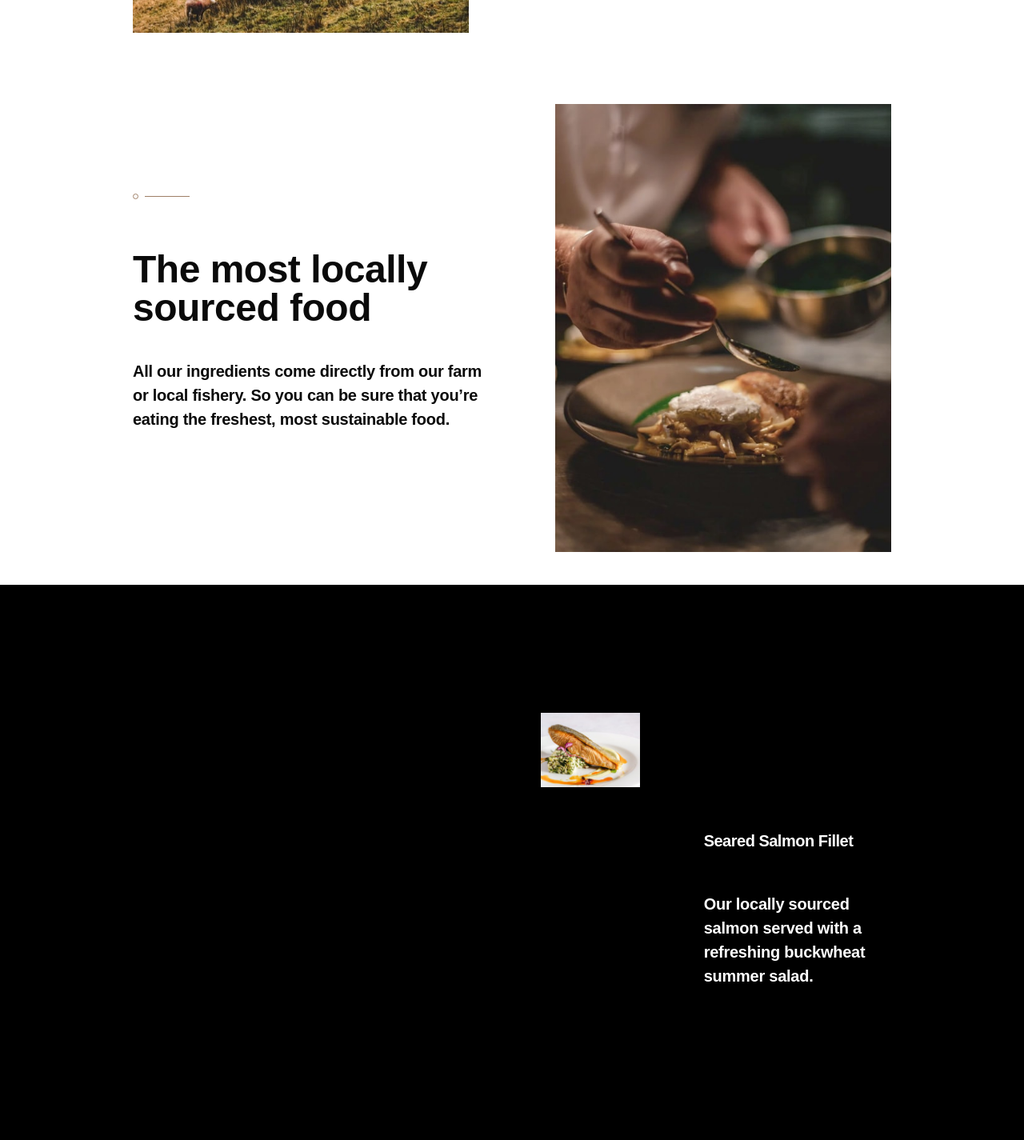
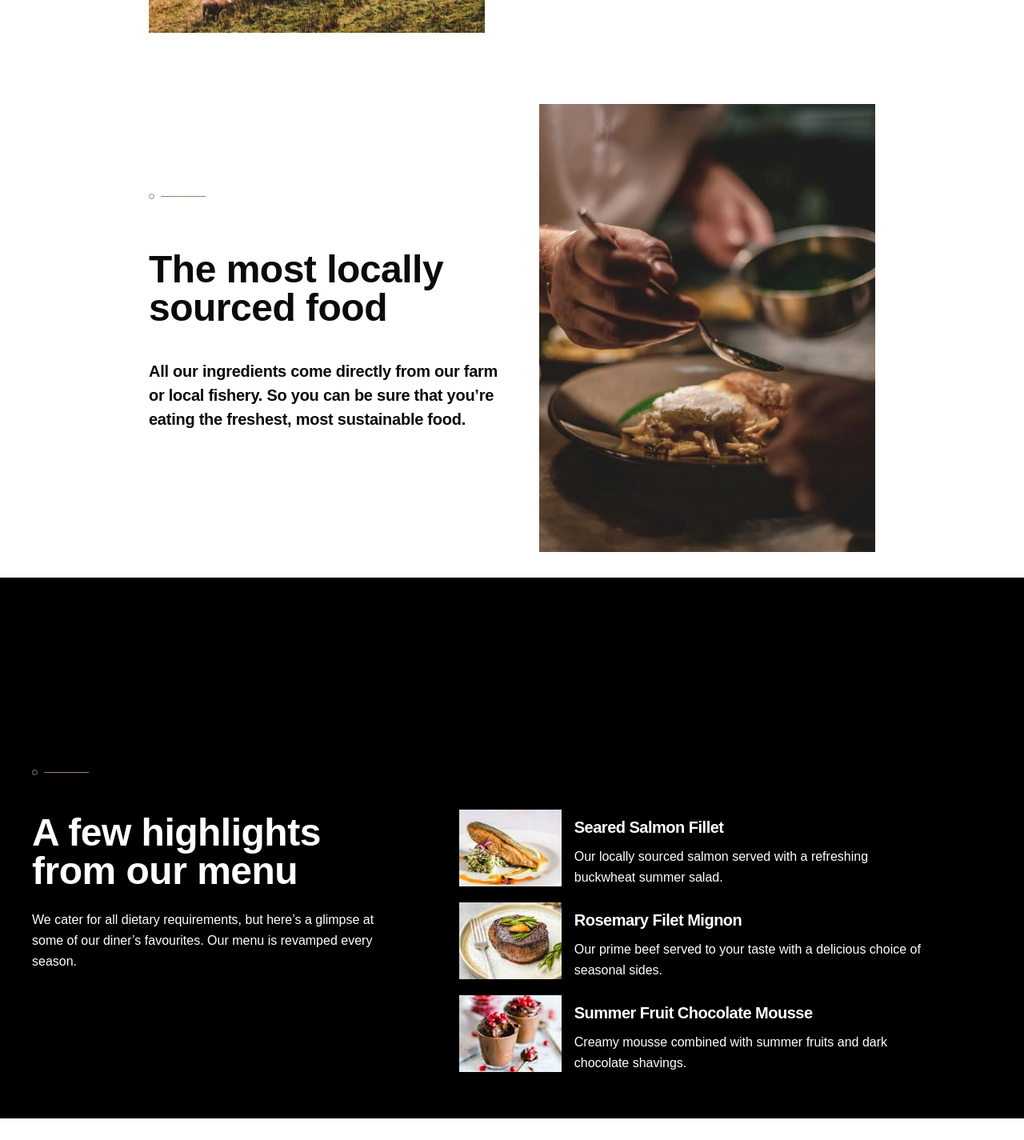
Before and after one commit to mehdias63/dine-restaurant, a Next.js app: page / in a window 1280 px wide. Shown: the part 1200-2625 px from the top of the page at 80% size. After the commit the page ends 2598 px from the top, so only its background shows below. Built offline with nearby package versions, Linux system fonts and the light colour scheme.

Commit message:
update black section

```diff
--- a/src/app/page.tsx
+++ b/src/app/page.tsx
@@ -69,6 +69,9 @@ export default function Home() {
 					title="Enjoyable place for all the family"
 					text="Our relaxed surroundings make dining with us a great experience for everyone. We can even arrange a tour of the farm before your meal."
 					isActive={true}
+					className="gap-5 lg:gap-10"
+					divClassName="lg:py-28 mb-20 gap-5 lg:gap-10"
+					headClassName="max-w-[15rem] md:max-w-[25rem] lg:mt-6"
 				/>
 				<ItemProduct
 					images={
@@ -94,16 +97,18 @@ export default function Home() {
 					}
 					title="The most locally sourced food"
 					text="All our ingredients come directly from our farm or local fishery. So you can be sure that you’re eating the freshest, most sustainable food."
-					className="lg:flex-row-reverse"
+					className="lg:flex-row-reverse gap-5 lg:gap-10 mb-8"
 					isActive={true}
+					divClassName="lg:py-28 gap-5 lg:gap-10"
+					headClassName="max-w-[15rem] md:max-w-[25rem] lg:mt-6"
 				/>
 			</section>
-			<section className="w-full bg-black text-white flex flex-col lg:flex-row p-6 md:p-24 lg:p-40 gap-6">
-				<div className="flex flex-col justify-center items-center gap-6 lg:w-1/2">
+			<section className="w-full bg-black text-white flex flex-col lg:flex-row p-6 lg:p-10 gap-6 lg:pt-60">
+				<div className="flex flex-col items-center lg:items-start gap-6">
 					<img src="/images/patterns/pattern-divide.svg" alt="icon" />
 					<h2
 						className="text-heading-m
-            md:text-[3rem] md:leading-[3rem] md:tracking-[-0.03125rem] font-bold lg:mt-6 max-w-[26rem] md:max-w-[30rem] text-center lg:text-left"
+            md:text-[3rem] md:leading-[3rem] md:tracking-[-0.03125rem] font-bold lg:mt-6 text-center lg:text-left"
 					>
 						A few highlights from our menu
 					</h2>
@@ -113,13 +118,13 @@ export default function Home() {
 						revamped every season.
 					</p>
 				</div>
-				<div className="w-full lg:w-1/2">
+				<div className="w-full lg:mt-12">
 					<ItemProduct
 						images={
 							<picture>
 								<source
 									media="(min-width: 1024px)"
-									srcSet="/images/homepage/salmon-desktop-tablet@2x.jpg"
+									srcSet="/images/homepage/salmon-desktop-tablet.jpg"
 								/>
 								<source
 									media="(min-width: 768px)"
@@ -138,7 +143,9 @@ export default function Home() {
 						}
 						title="Seared Salmon Fillet"
 						text="Our locally sourced salmon served with a refreshing buckwheat summer salad."
+						className="gap-4 mb-4 lg:justify-center lg:items-center"
 						headClassName="text-body-m md:text-body-m"
+						parClassName="md:text-body-s"
 					/>
 					<ItemProduct
 						images={
@@ -149,14 +156,14 @@ export default function Home() {
 								/>
 								<source
 									media="(min-width: 768px)"
-									srcSet="/images/homepage/beef-desktop-tablet.jpg"
+									srcSet="/images/homepage/beef-desktop-tablet@2x.jpg"
 								/>
 								<source
 									media="(max-width: 767px)"
-									srcSet="/images/homepage/beef-mobile.jpg"
+									srcSet="/images/homepage/beef-mobile@2x.jpg"
 								/>
 								<img
-									src="/images/homepage/beef-mobile.jpg"
+									src="/images/homepage/beef-mobile@2x.jpg"
 									alt="summer"
 									className="w-full lg:max-h-[35rem]"
 								/>
@@ -164,6 +171,9 @@ export default function Home() {
 						}
 						title="Rosemary Filet Mignon"
 						text="Our prime beef served to your taste with a delicious choice of seasonal sides."
+						className="gap-4 mb-4 lg:justify-center lg:items-center"
+						headClassName="text-body-m md:text-body-m"
+						parClassName="md:text-body-s"
 					/>
 					<ItemProduct
 						images={
@@ -174,14 +184,14 @@ export default function Home() {
 								/>
 								<source
 									media="(min-width: 768px)"
-									srcSet="/images/homepage/chocolate-desktop-tablet.jpg"
+									srcSet="/images/homepage/chocolate-desktop-tablet@2x.jpg"
 								/>
 								<source
 									media="(max-width: 767px)"
-									srcSet="/images/homepage/chocolate-mobile.jpg"
+									srcSet="/images/homepage/chocolate-mobile@2x.jpg"
 								/>
 								<img
-									src="/images/homepage/chocolate-mobile.jpg"
+									src="/images/homepage/chocolate-mobile@2x.jpg"
 									alt="summer"
 									className="w-full lg:max-h-[35rem]"
 								/>
@@ -189,6 +199,9 @@ export default function Home() {
 						}
 						title="Summer Fruit Chocolate Mousse"
 						text="Creamy mousse combined with summer fruits and dark chocolate shavings."
+						className="gap-4 mb-4 lg:justify-center lg:items-center"
+						headClassName="text-body-m md:text-body-m"
+						parClassName="md:text-body-s"
 					/>
 				</div>
 			</section>
--- a/src/components/itemProduct.tsx
+++ b/src/components/itemProduct.tsx
@@ -6,30 +6,42 @@ export default function ItemProduct({
 	images,
 	className = '',
 	headClassName = '',
+	parClassName = '',
+	divClassName = '',
 	isActive = false,
 }) {
 	return (
 		<div
 			className={cn(
-				`flex flex-col lg:flex-row items-center lg:items-start px-6 gap-5 lg:gap-20`,
+				`flex flex-col lg:flex-row items-center lg:items-start justify-center px-6`,
 				className,
 			)}
 		>
-			<div className="flex justify-center items-center">{images}</div>
-			<div className="flex flex-col justify-center items-center lg:items-start gap-5 lg:gap-10 lg:py-28 mb-20">
+			{images}
+			<div
+				className={cn(
+					`flex flex-col justify-center items-center lg:items-start`,
+					divClassName,
+				)}
+			>
 				{isActive && (
 					<img src="/images/patterns/pattern-divide.svg" alt="icon" />
 				)}
 				<h2
 					className={cn(
 						`text-[2rem] leading-[2.5rem] tracking-[-0.025rem]
-        md:text-[3rem] md:leading-[3rem] md:tracking-[-0.03125rem] font-bold lg:mt-6 max-w-[15rem] md:max-w-[25rem]`,
+        md:text-[3rem] md:leading-[3rem] md:tracking-[-0.03125rem] font-bold`,
 						headClassName,
 					)}
 				>
 					{title}
 				</h2>
-				<p className="max-w-[28rem] text-body-s md:text-body-m text-center lg:text-left">
+				<p
+					className={cn(
+						`max-w-[28rem] text-body-s md:text-body-m text-center lg:text-left`,
+						parClassName,
+					)}
+				>
 					{text}
 				</p>
 			</div>
```
